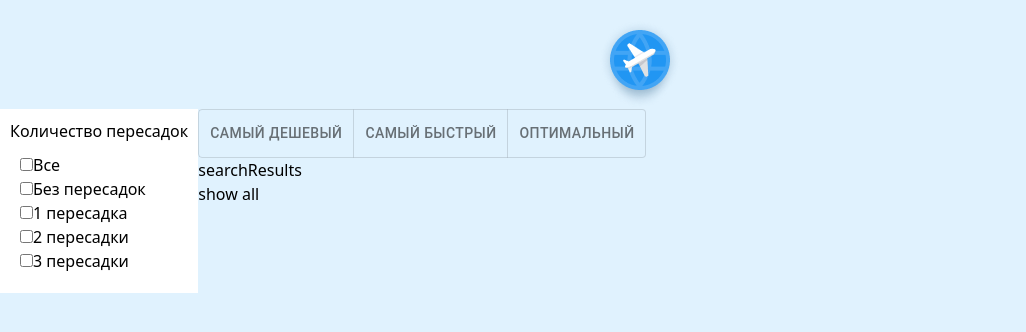
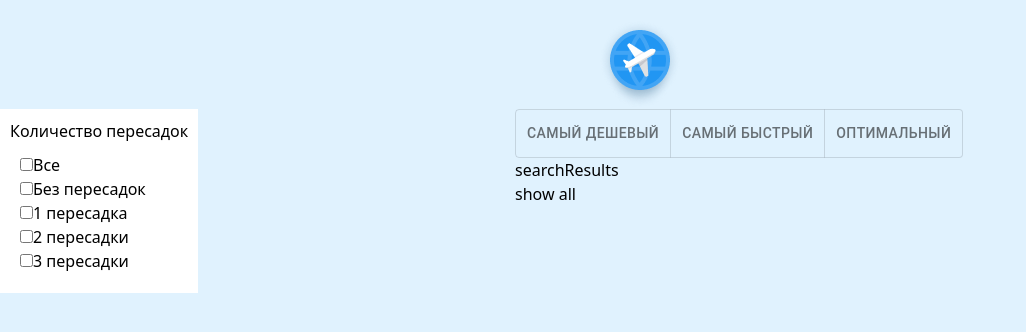
Before and after one commit to Kogamishinya1995/avaisales-kata-project, a React (Vite) app: page / in a window 1280 px wide. Shown: the top 332 px of the page, without its empty margins (0-1026 px from the left). Built offline with nearby package versions, Linux system fonts and the light colour scheme.

Commit message:
5 commit

```diff
--- /dev/null
+++ b/src/components/Main/SearchBar/search-bar.scss
@@ -0,0 +1,4 @@
+.search-bar {
+    margin-left: auto;
+    margin-right: auto;
+}
--- a/src/style.scss
+++ b/src/style.scss
@@ -1,6 +1,7 @@
 @import './components/Header/header.scss';
 @import './components/Main/main.scss';
 @import './components/Main/Transfers/transfers.scss';
+@import './components/Main/SearchBar/search-bar.scss';
 
 body {
     margin: 0;
```
